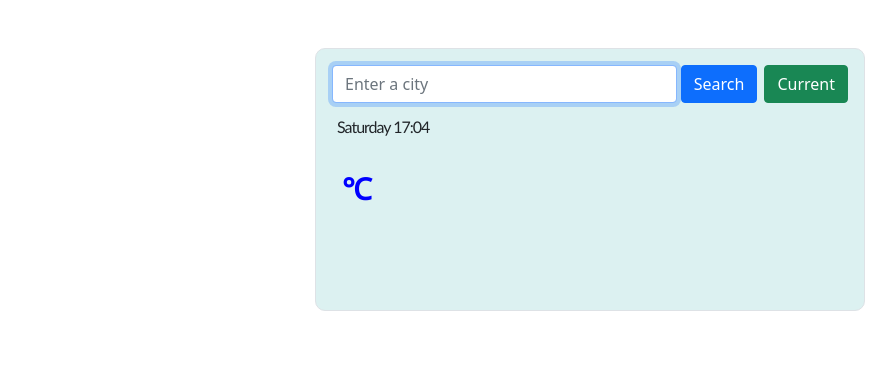
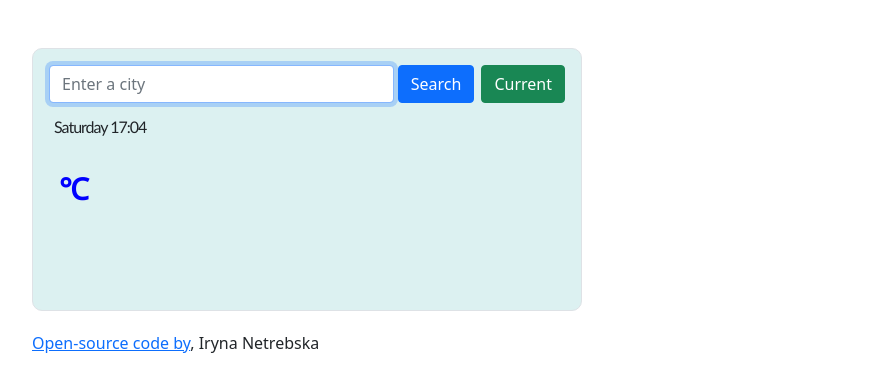
Before and after one commit to irynanetrebska/myPublicRepository, a website built with Parcel: page index.html in a window 1280 px wide. Shown: the whole page, without its empty margins (50-946 px from the left). Built offline with nearby package versions, Linux system fonts and the light colour scheme; no server answers.

Commit message:
added open source link

```diff
--- a/index.html
+++ b/index.html
@@ -41,6 +41,7 @@
           </div>
         </div>
       </div>
+      <p class="coded-by"><a href="https://github.com/irynanetrebska/myPublicRepository" target="_blank">Open-source code by</a>, Iryna Netrebska</p>
 		</div>
 		<script src="src/index.js"></script>
   </body>
--- a/src/styles.css
+++ b/src/styles.css
@@ -15,7 +15,7 @@ h5 {
 }
 
 .card {
-  margin: 0 auto;
+  margin: 20px 0;
   border-radius: 10px;
   background-color: rgb(220, 241, 241);
 }
```
